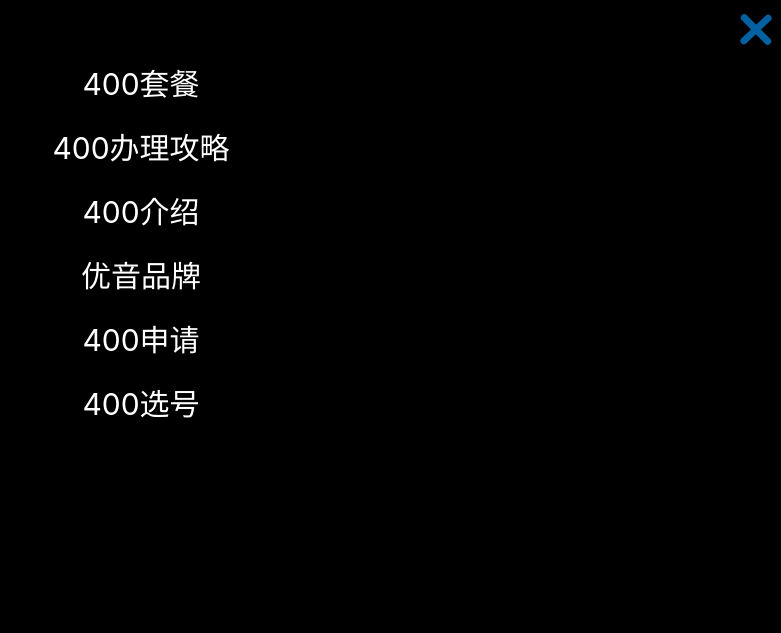
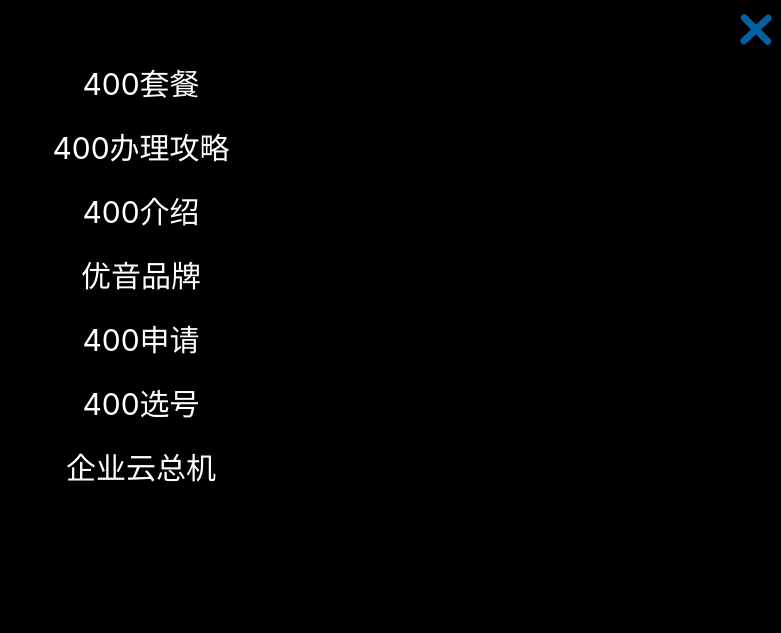
Before and after one commit to freedong/sem-mobile, a website built with webpack: page 400apply.html in a window 1280 px wide. Both pictures are taken after a click on the button 1255 px from the left and 42 px from the top of the page. Shown: the top 633 px of the page, without its empty margins (499-1280 px from the left). Built offline with nearby package versions, Linux system fonts and the light colour scheme.

Commit message:
添加导航栏

```diff
--- a/400apply.html
+++ b/400apply.html
@@ -26,6 +26,7 @@
             <li class="nav-item"><a href="400brand.html" class="item-anchor">优音品牌</a></li>
             <li class="nav-item"><a href="400apply.html" class="item-anchor">400申请</a></li>
             <li class="nav-item"><a href="400pick.html" class="item-anchor">400选号</a></li>
+            <li class="nav-item"><a href="400cloud.html" class="item-anchor">企业云总机</a></li>
         </ul>
     </div>
     <!-- 顶部栏 -->
```
Also changed, not shown: 400banli.html (+1 -0 lines), 400brand.html (+1 -0 lines), 400introduce.html (+1 -0 lines), 400packages.html (+1 -0 lines), 400pick.html (+1 -0 lines).
